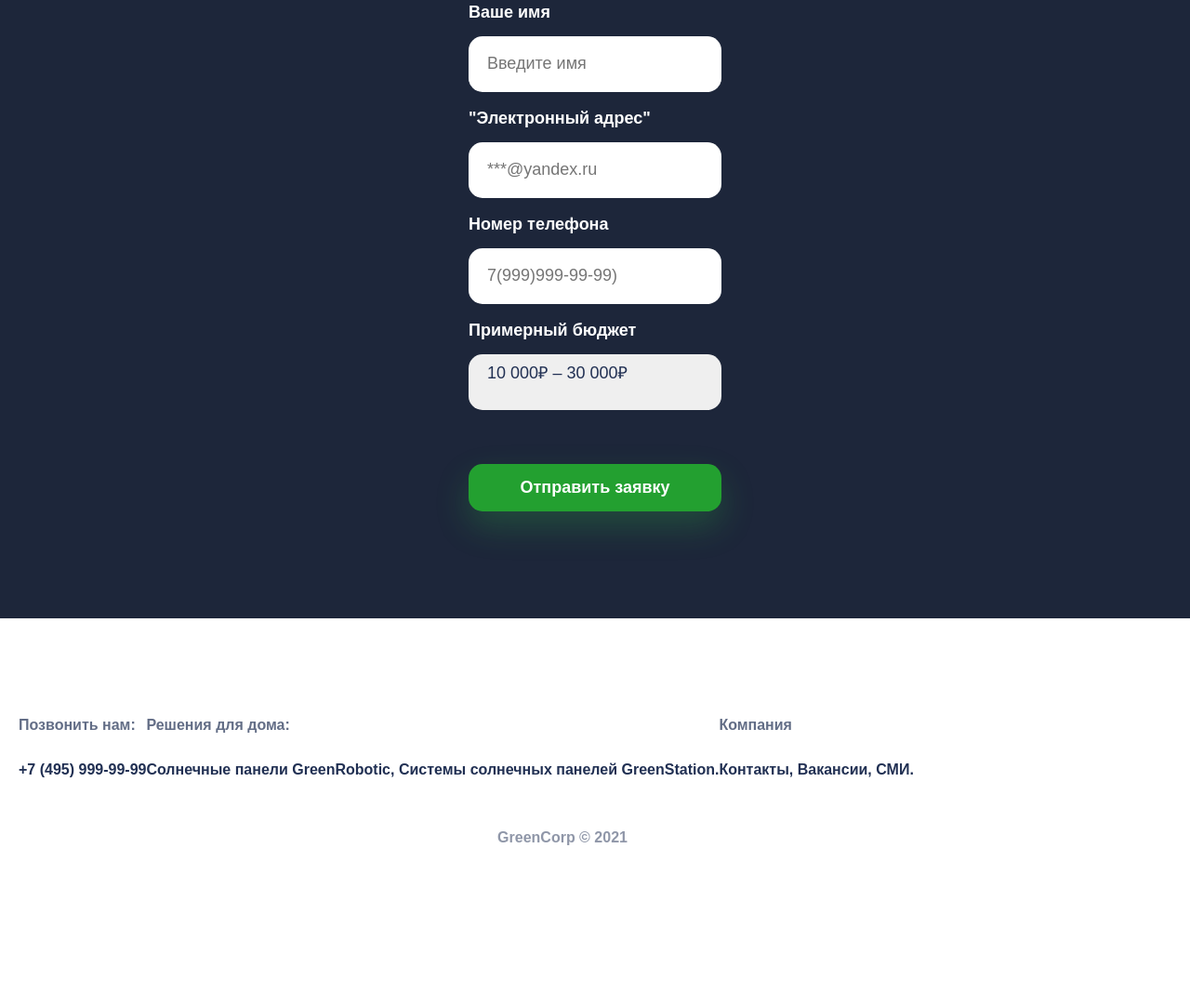
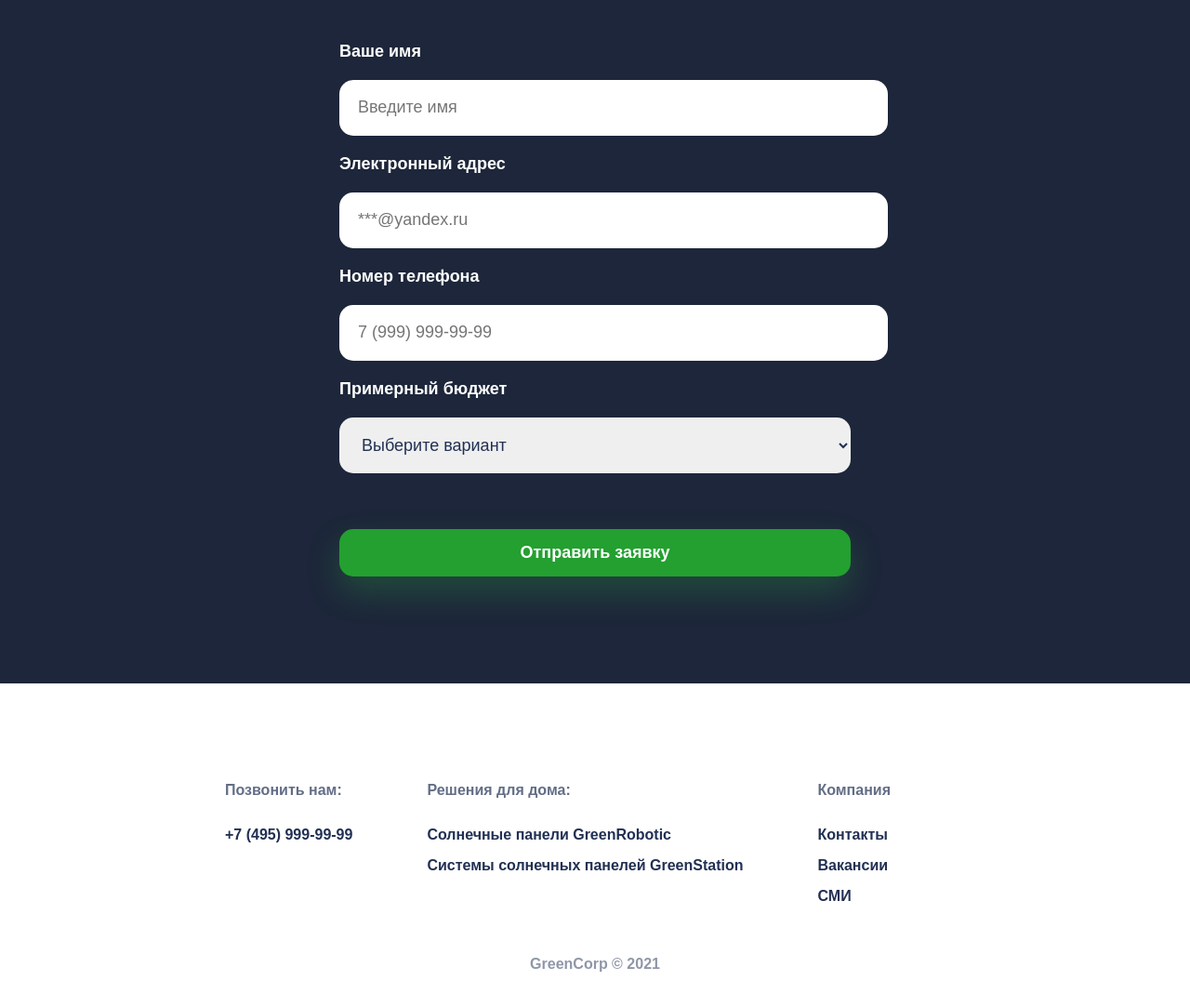
Before and after one commit to KANNAEV/green-corp-landing, a plain HTML site: page index.html in a window 1280 px wide. Shown: the part 1183-2266 px from the top of the page at 93% size. Before the commit the page ends 2113 px from the top, so only its background shows below. Drawn offline with Linux system fonts and the light colour scheme.

Commit message:
Вторая версия пакета + обновление footer

```diff
--- a/index.html
+++ b/index.html
@@ -33,34 +33,44 @@
     <section class = "form">
       <div class = "form__container">
         <h1>Оставьте свои контакты</h1>
-        <p>
-          Поможем подобрать модель.
-         <br>Выбрать удобный вариант доставки и установки.
-         <br>Гарантия возврата денег
-        </p>
+        <p>Поможем подобрать модель. <br>Выбрать удобный вариант доставки и установки.
+         <br>Гарантия возврата денег </p>
          <form>
           <div class="form__group">
-            <label for = "name">Ваше имя</label>
-            <input type="text" placeholder="Введите имя" id ="name">
-            <br>
-            <label for = "email">"Электронный адрес"</label>
-            <input type="email" placeholder="***@yandex.ru" id ="email">
-            <br>
-            <label for = "name">Номер телефона</label>
-            <input type="number" placeholder="7(999)999-99-99)" id ="name">
-            <br>
-            <label for = "budget">Примерный бюджет</label>
+              <label for="name">Ваше имя</label>
+              <input type="text" placeholder="Введите имя" id="name">
+          </div>
+          <div class="form__group">
+              <label for="email">Электронный адрес</label>
+              <input type="email" placeholder="***@yandex.ru" id="email">
+          </div>
+          <div class="form__group">
+              <label for="phone">Номер телефона</label>
+              <input type="tel" placeholder="7 (999) 999-99-99" id="phone">
+          </div>
+          <div class="form__group">
+              <label for="budget">Примерный бюджет</label>
               <select id="budget">
-              <option value="10-30"> 10 000₽ – 30 000₽ </option>
-              <option value="30-60">30 000₽ – 60 000₽</option>
-              <option value="60-100">60 000₽ – 100 000₽</option>
-              <option value="100+">100 000₽</option>
+                  <option>
+                    Выберите вариант
+                  </option>
+                  <option value="10 - 30">
+                    10 000₽ - 30 000₽
+                  </option>
+                  <option value="30 - 60">
+                    30 000₽ - 60 000₽
+                  </option>
+                  <option value="60 - 100">
+                    60 000₽ - 100 000₽
+                  </option>
+                  <option value="100+">
+                    100 000₽
+                  </option>
                 </select>
-            <br>
-            <button class = "form__submit" type = "submit"> Отправить заявку </button>
-
           </div>
-
+          <button type="submit" class="form__submit">
+              Отправить заявку
+          </button>
        </form>
       </div>
 
@@ -68,37 +78,34 @@
     </section>
 
     <footer>
-      <div class = "footer__container">
-        <div divclass="footer__group">
+      <div class="footer__container">
+          <div class="footer__group">
               <h3>Позвонить нам:</h3>
               <div class="footer__links">
                   <a href="tel:74959999999">+7 (495) 999-99-99</a>
               </div>
           </div>
-
-          <div>
+          <div class="footer__group">
               <h3>Решения для дома:</h3>
               <div class="footer__links">
-            <a href="#">Солнечные панели GreenRobotic, Системы солнечных панелей GreenStation. </a>
+                  <a href="#">Солнечные панели GreenRobotic</a>
+                  <a href="#">Системы солнечных панелей GreenStation</a>
+              </div>
+          </div>
+          <div class="footer__group">
+              <h3>Компания</h3>
+
+              <div class="footer__links">
+                  <a href="#">Контакты</a>
+                  <a href="#">Вакансии</a>
+                  <a href="#">СМИ</a>
+              </div>
           </div>
       </div>
 
-          <div>
-            <h3>Компания</h3>
-            <div class="footer__links">
-              <a href="#"> Контакты, Вакансии, СМИ. </a>
-            </div>
-          </div>
-
-      </div>
-
-      <div class = "footer__copyright">
+      <div class="footer__copy">
           GreenCorp © 2021
       </div>
-
-
-
-
    </footer>
 
 
--- a/main.css
+++ b/main.css
@@ -93,128 +93,97 @@ background-size: cover;
 
 }
 .form {
- display: flex;
- justify-content: center;
- align-items: center;
   background-color: #1D263A;
- color: #ffff;
+  color: #fff;
   padding-top: 115px;
   padding-bottom: 115px;
   text-align: center;
-}
-.form label {
-  font-size: 18px;
-  font-weight: 600;
-  padding-bottom: 15px;
-}
-.form input {
-font-size: 18px;
-color: #213053 ;
-height: 60px;
-padding-top: 0px;
-padding-bottom:  0px ;
-padding-right:  20px;
-padding-left:  20px;
-border: none;
-border-radius: 15px;
-
-}
-.form select {
-  font-size: 18px;
-  color: #213053 ;
-  height: 60px;
-  outline: none;
-  padding: 0px 0px 20px 20px;
-  border: none;
-  border-radius: 15px;
+  display: flex;
+  justify-content: center;
 }
 
-form {
-  display: flex; justify-content: center; align-items: center;
+.form h1 {
+  font-size: 48px;
 }
-.form__group {
-display: flex;
-flex-direction: column;
-text-align: left;
+
+.form p {
+  font-size: 18px;
+  opacity: 0.65;
 }
-.form__submit {
-font-size: 18px;
-font-weight: 600;
-margin-top: 40px;
-transition: margin-right 10s steps(6);
+
+
+.footer__group {
+  margin-right: 80px;
 
 }
 
-select {
-  appearance: none;
+
+.form form {
+
+  margin-top: 60px;
+  display: grid;
+  grid-gap: 20px;
 }
 
-input {
-  outline: none;
-
+.form label {
+  display: flex;
+justify-content: left;
+  font-weight: 600;
+  font-size: 18px;
+  margin-bottom: 20px;
 }
 
-.about__sun-image:hover {
-  opacity: 0.5;
+.form input, .form select {
+  width: 100%;
+  border: none;
+  border-radius: 15px;
+  padding: 0 20px;
+  outline: none;
+  font-size: 18px;
+  color: #213053;
+  height: 60px;
 }
 
-header .header__logo:hover {
-  opacity: 0.5;
+.form__submit {
+  margin-top: 40px;
+  font-weight: 600;
+  font-size: 18px;
 }
 
 button:hover {
   background-color: #f6980c;
-  box-shadow: rgba(246 152 12 /20%);
+  box-shadow: 0 16px 36px rgba(246 152 12 / 20%);
   transition: background-color 0.3s ease-in;
-
-  }
-
-input:checked + span {
-  background-color: orange;
-  color:white;
 }
 
 footer {
-padding: 90px 90px 20px 20px ;
+  padding: 90px 20px;
+  font-size: 16px;
   font-weight: 600;
-font-size: 16px;
 }
 
 .footer__container {
   display: flex;
-
-
+  justify-content: center;
 }
 
-.footer__group {
+.footer__copy {
+  text-align: center;
+  opacity: 0.5;
+  margin-top: 40px;
+}
 
-  margin-right: 80px;
-
+footer h3 {
+  opacity: 0.7;
+  font-size: 16px;
+  margin-bottom: 30px;
 }
 
 .footer__links {
     display: flex;
     flex-direction: column;
-  justify-content: center;
-
-
-
   }
 
 .footer__links a {
     margin-bottom: 15px;
-
  }
-
-.footer__copyright {
-  padding-top: 40px;
-  text-align: center;
-  opacity: 0.5;
-}
-
-
-h3 {
-  font-size: 16px;
-  opacity: 0.7;
-  margin-bottom: 30px;
- }
```
Lines whose indentation alone changed are shown as unchanged.
